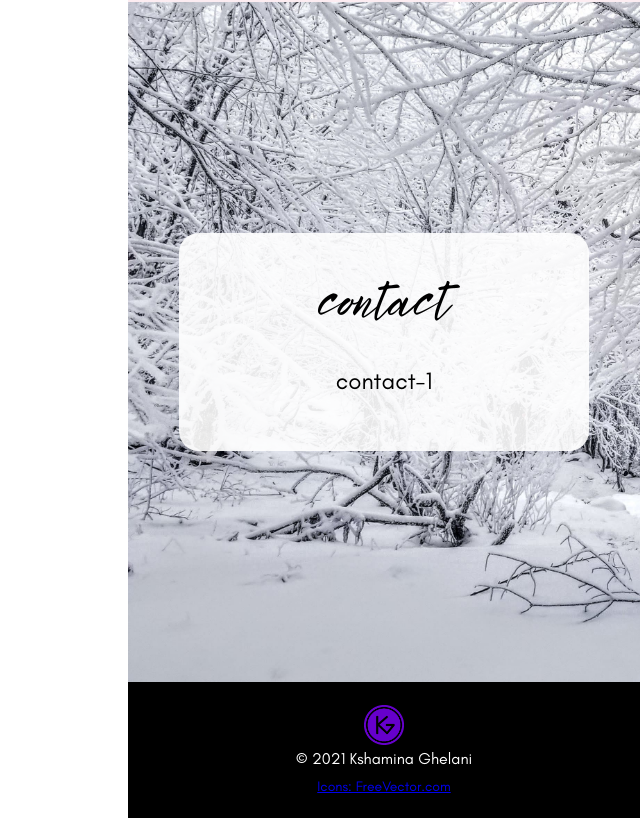
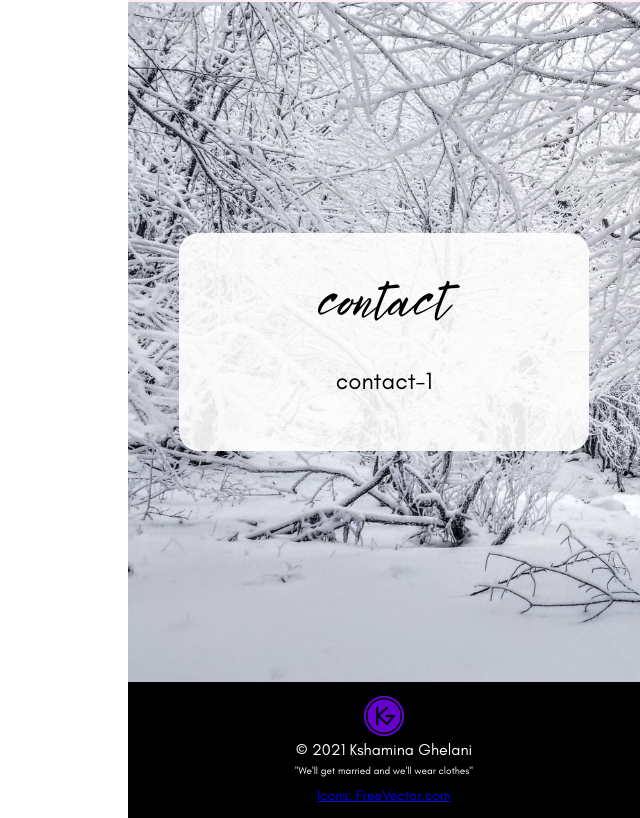
Before and after one commit to anisha-piotr-wedding/anisha-piotr-wedding.github.io, a React (Create React App) app: page / in a window 1280 px wide. Shown: the part 3694-4512 px from the top of the page, without its empty margins (640-1280 px from the left). Built offline with nearby package versions, Linux system fonts and the light colour scheme; what i18next-markdown-jsx-plugin, i18next-xhr-backend would draw is missing.

Commit message:
[source] secret message

```diff
--- a/src/components/Footer.tsx
+++ b/src/components/Footer.tsx
@@ -60,6 +60,9 @@ export default ({ language }: { language: string }) => {
           <img src="img/ksham-logo.png" alt="ksham-logo" />
         </div>
         <div>© 2021 Kshamina Ghelani</div>
+        <div style={{ fontSize: "10px", paddingTop: "5px" }}>
+          "We'll get married and we'll wear clothes"
+        </div>
       </div>
       <div className="iconCredit">
         <a href="https://www.freevector.com/ganesha-icons-graphics#">
```
